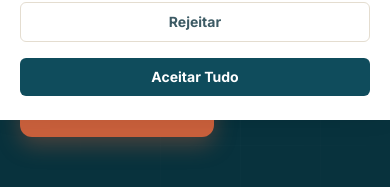
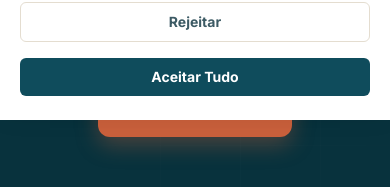
Before and after one commit to marcelo-jgoncalves/marcelo-goncalves-blog, a Next.js app in the folder frontend/: page /servicos in a window 390 px wide. Shown: the part 724-911 px from the top of the page. Built offline with nearby package versions, Linux system fonts and the light colour scheme; no server answers.

Commit message:
style(home,servicos,sobre): center hero CTA buttons on mobile only
Reverts the previous mobile left-alignment for the servicos and sobre
hero buttons back to centered, and adds a mobile-only centered override
for the home hero "Todos os artigos" button (desktop stays left-aligned).

```diff
--- a/frontend/app/home.css
+++ b/frontend/app/home.css
@@ -1147,6 +1147,10 @@
     padding-top: 64px;
   }
 
+  .home-hero-actions {
+    justify-content: center;
+  }
+
   .home-posts-grid {
     grid-template-columns: 1fr 1fr;
   }
--- a/frontend/app/servicos/servicos.css
+++ b/frontend/app/servicos/servicos.css
@@ -673,7 +673,7 @@
   }
   .svc-hero-actions-mobile {
     display: flex;
-    justify-content: flex-start;
+    justify-content: center;
     width: 100%;
     max-width: 380px;
     margin-top: 40px;
--- a/frontend/app/sobre/sobre.css
+++ b/frontend/app/sobre/sobre.css
@@ -328,7 +328,7 @@
   .sobre-hero .page-hero-in { grid-template-columns: 1fr; gap: 44px; padding-top: 64px; }
   .sobre-hero .page-hero-right { flex-direction: column; justify-content: flex-start; align-items: center; gap: 36px; }
   .sobre-photo-frame { max-width: 340px; }
-  .sobre-hero-actions { justify-content: flex-start; }
+  .sobre-hero-actions { justify-content: center; }
   .sobre-hero-socials-desktop { display: none; }
   .sobre-hero-socials-mobile { display: flex; }
   .sobre-traj-companies { grid-template-columns: 1fr; gap: 32px; padding: 36px 28px; }
```
